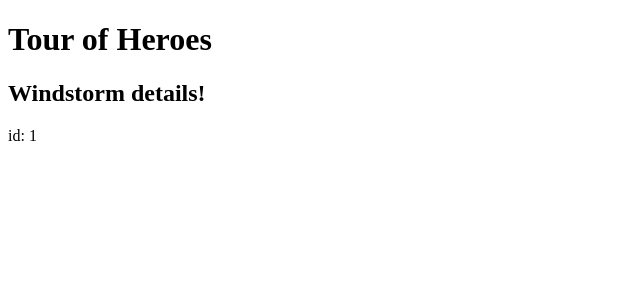
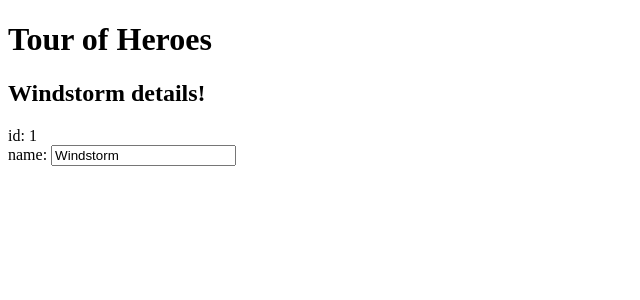
Before and after one commit to meloafc/angular-tour-of-heroes, an Angular app: page / in a window 1280 px wide. Shown: the top 300 px of the page, without its empty margins (0-640 px from the left). Built offline with nearby package versions, Linux system fonts and the light colour scheme.

Commit message:
Edite o nome do herói

```diff
--- a/src/app/app.component.ts
+++ b/src/app/app.component.ts
@@ -11,6 +11,10 @@ export class Hero {
     <h1>{{title}}</h1>
     <h2>{{hero.name}} details!</h2>
     <div><label>id: </label>{{hero.id}}</div>
+    <div>
+      <label>name: </label>
+      <input [(ngModel)]="hero.name" placeholder="name">
+    </div>
     `
 })
 export class AppComponent {
--- a/src/app/app.module.ts
+++ b/src/app/app.module.ts
@@ -11,7 +11,7 @@ import { AppComponent } from './app.component';
   ],
   imports: [
     BrowserModule,
-    FormsModule,
+    FormsModule, // <-- import the FormsModule before binding with [(ngModel)]
     HttpModule
   ],
   providers: [],
```
